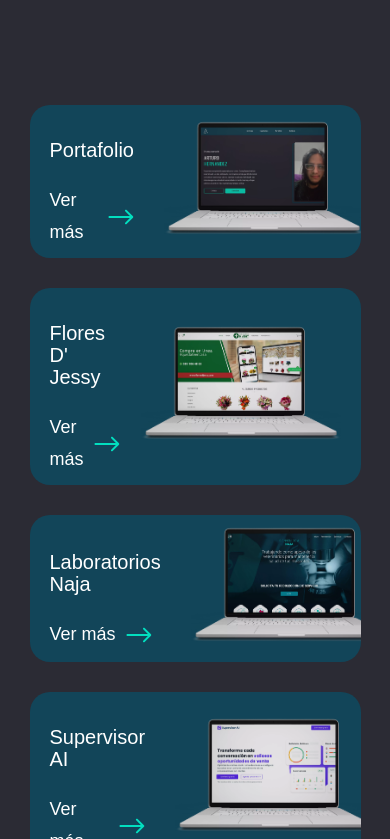
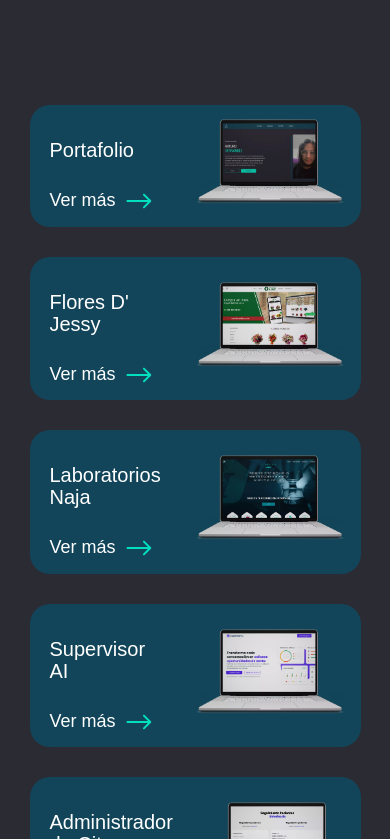
Before and after one commit to Arthy250/portafolio, a React (Create React App) app: page / in a window 390 px wide. Shown: the part 1465-2304 px from the top of the page. Built offline with nearby package versions, Linux system fonts and the light colour scheme; a web font is replaced by a local one.

Commit message:
ajustes mobile

```diff
--- a/src/styles/proyectos.scss
+++ b/src/styles/proyectos.scss
@@ -85,7 +85,7 @@
         }
     }
     .info{
-        flex-basis: 50%;
+        width: 50%;
         h4{
             margin: 24px 0;
             font-weight: 500;
@@ -99,10 +99,14 @@
         }
     }
     .img{
-        flex-basis: 50%;
+        width: 50%;
         transition: all .5s ease-in-out;
         img{
-            max-width: 200px;
+            max-width: 150px;
+            text-align: center;
+            @include responsivo('medium'){
+                max-width: 200px;
+            }
         }
     }
 }
@@ -111,7 +115,7 @@
     position: absolute;
     width: 80%;
     max-height: 540px;
-    top:-50px;
+    top:10px;
     left: 10%;
     background-color: $secundario;
     background-image: url('../assets/bg-modal.png');
```
